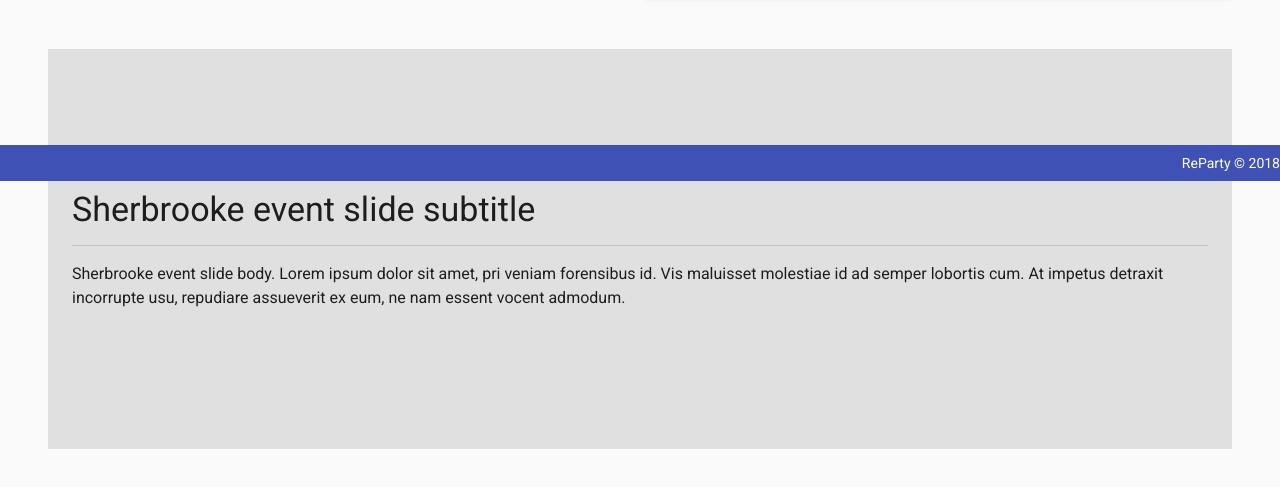
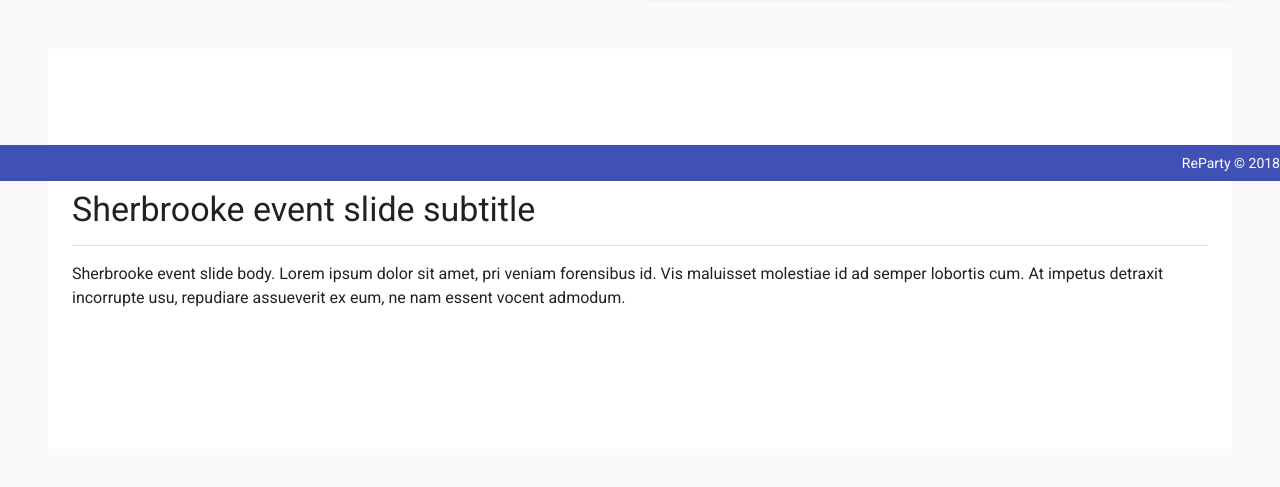
Before and after one commit to 371team4/371Team4, a Vue app: page /slide in a window 1280 px wide. Shown: the part 619-1106 px from the top of the page. Built offline with nearby package versions, Linux system fonts and the light colour scheme.

Commit message:
jumbotron color updated

```diff
--- a/src/components/Templates/DefaultSlideTemplate.vue
+++ b/src/components/Templates/DefaultSlideTemplate.vue
@@ -65,7 +65,7 @@
 
     <!-- Component used as Event Body -->
     <template>
-      <v-jumbotron color="grey lighten-2">
+      <v-jumbotron color="white">
         <v-container fill-height>
           <v-layout align-center>
             <v-flex
```
